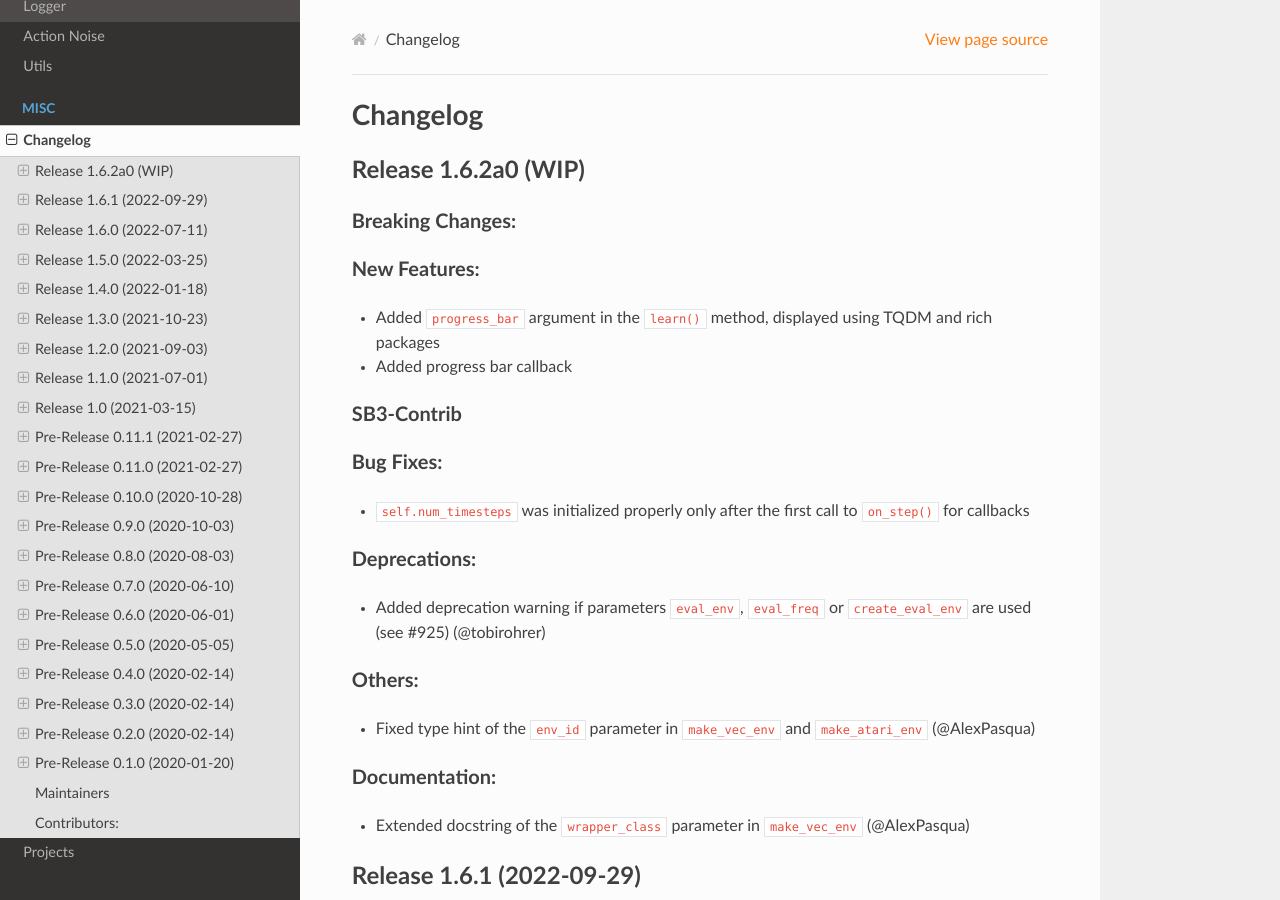
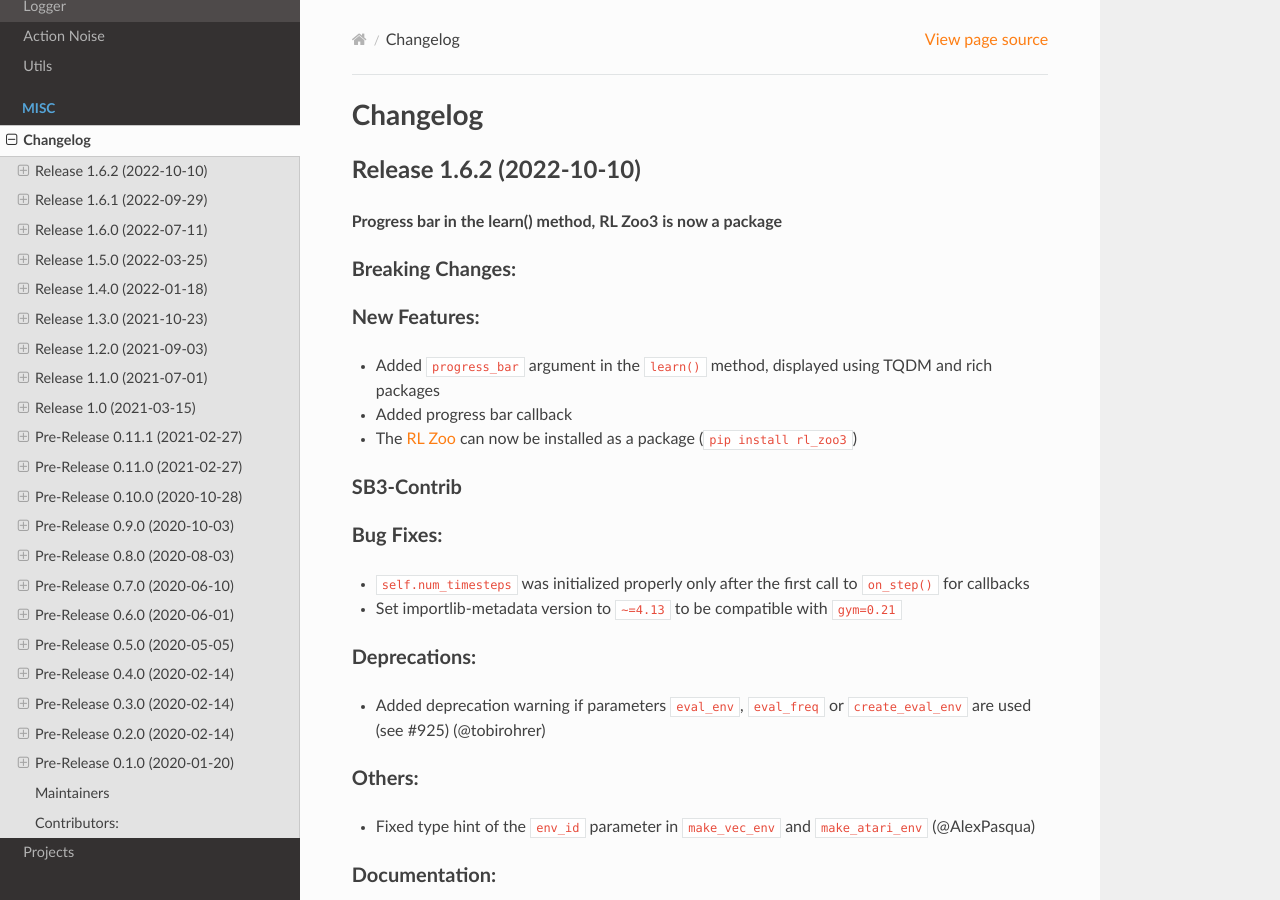
Before and after one commit to DLR-RM/stable-baselines3, a Sphinx documentation site: the page built from docs/misc/changelog.rst, in a window 1280 px wide and 900 px high. Built offline with Sphinx 7.4.7 and the Read the Docs theme 2.0.0, drawn with Linux system fonts in a browser that asks for light colours.

Commit message:
Release v1.6.2

```diff
--- a/docs/misc/changelog.rst
+++ b/docs/misc/changelog.rst
@@ -2,8 +2,11 @@
 
 Changelog
 ==========
-Release 1.6.2a0 (WIP)
----------------------------
+
+Release 1.6.2 (2022-10-10)
+--------------------------
+
+**Progress bar in the learn() method, RL Zoo3 is now a package**
 
 Breaking Changes:
 ^^^^^^^^^^^^^^^^^
@@ -12,6 +15,7 @@ New Features:
 ^^^^^^^^^^^^^
 - Added ``progress_bar`` argument in the ``learn()`` method, displayed using TQDM and rich packages
 - Added progress bar callback
+- The `RL Zoo <https://github.com/DLR-RM/rl-baselines3-zoo>`_ can now be installed as a package (``pip install rl_zoo3``)
 
 SB3-Contrib
 ^^^^^^^^^^^
@@ -19,6 +23,7 @@ SB3-Contrib
 Bug Fixes:
 ^^^^^^^^^^
 - ``self.num_timesteps`` was initialized properly only after the first call to ``on_step()`` for callbacks
+- Set importlib-metadata version to ``~=4.13`` to be compatible with ``gym=0.21``
 
 Deprecations:
 ^^^^^^^^^^^^^
@@ -31,6 +36,7 @@ Others:
 Documentation:
 ^^^^^^^^^^^^^^
 - Extended docstring of the ``wrapper_class`` parameter in ``make_vec_env`` (@AlexPasqua)
+
 
 Release 1.6.1 (2022-09-29)
 ---------------------------
--- a/setup.py
+++ b/setup.py
@@ -82,6 +82,8 @@ setup(
         "pandas",
         # Plotting learning curves
         "matplotlib",
+        # gym and flake8 not compatible with importlib-metadata>5.0
+        "importlib-metadata~=4.13",
     ],
     extras_require={
         "tests": [
@@ -94,8 +96,6 @@ setup(
             "pytype",
             # Lint code
             "flake8>=3.8",
-            # flake8 not compatible with importlib-metadata>5.0
-            "importlib-metadata~=4.13",
             # Find likely bugs
             "flake8-bugbear",
             # Sort imports
--- a/stable_baselines3/version.txt
+++ b/stable_baselines3/version.txt
@@ -1 +1 @@
-1.6.2a0
+1.6.2
```
Also changed, not shown: docs/guide/rl_zoo.rst (+6 -1 lines).
